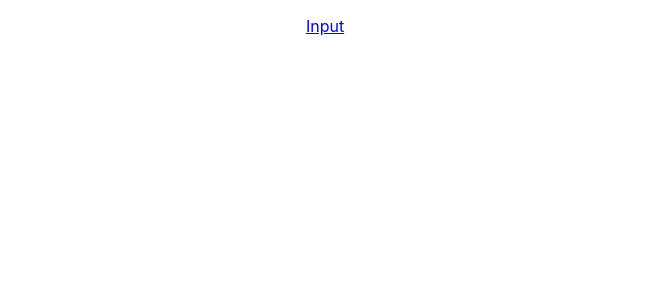
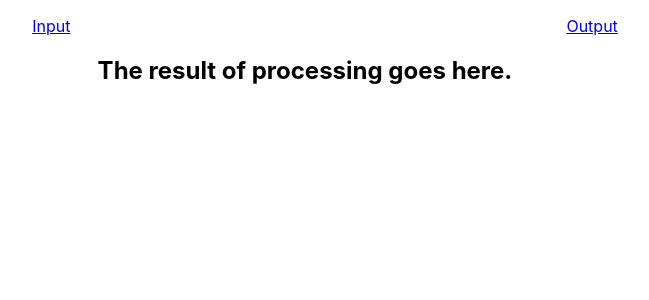
Before and after one commit to Geli25/ImageProcessor2018, a React (Create React App) app in the folder image-processing-gui/: page /results in a window 1280 px wide. Shown: the top 300 px of the page, without its empty margins (335-984 px from the left). Built offline with nearby package versions, Linux system fonts and the light colour scheme.

Commit message:
added Output placeholder&router

```diff
--- a/image-processing-gui/src/App.js
+++ b/image-processing-gui/src/App.js
@@ -2,6 +2,7 @@ import React, { Component } from 'react';
 import {Route, withRouter, Switch} from 'react-router-dom';
 import NavBar from './Navigation/NavBarWrapper';
 import Input from './Input/Input';
+import Output from './Output/Output';
 import './App.css';
 
 class App extends Component {
@@ -9,6 +10,8 @@ class App extends Component {
         let allRoutes = (
             <Switch>
                 <Route path="/" exact component={Input} />
+                {/* for passing props */}
+                <Route path="/results" exact component={()=><Output />} />
             </Switch>
         );
 
--- a/image-processing-gui/src/Navigation/NavBarWrapper.css
+++ b/image-processing-gui/src/Navigation/NavBarWrapper.css
@@ -2,3 +2,12 @@ div{
     margin:auto;
     text-align:center;
 }
+
+.NavBar{
+    list-style: none;
+}
+
+.NavBar li{
+    display:inline;
+    margin:20%;
+}
--- a/image-processing-gui/src/Navigation/NavBarWrapper.js
+++ b/image-processing-gui/src/Navigation/NavBarWrapper.js
@@ -4,8 +4,9 @@ import './NavBarWrapper.css'
 
 const NavBar = (props) => (
     <div>
-        <ul>
+        <ul className="NavBar">
             <NavItem link="/">Input</NavItem>
+            <NavItem link="/results">Output</NavItem>
         </ul>
         {props.children}
     </div>
--- /dev/null
+++ b/image-processing-gui/src/Output/Output.js
@@ -0,0 +1,17 @@
+import React, { Component} from 'react';
+
+class Output extends Component {
+    state = {
+        sent: false
+    }
+
+    render() {
+        return (
+            <div>
+                <h2>The result of processing goes here.</h2>
+            </div>
+        );
+    }
+}
+
+export default Output;
```
